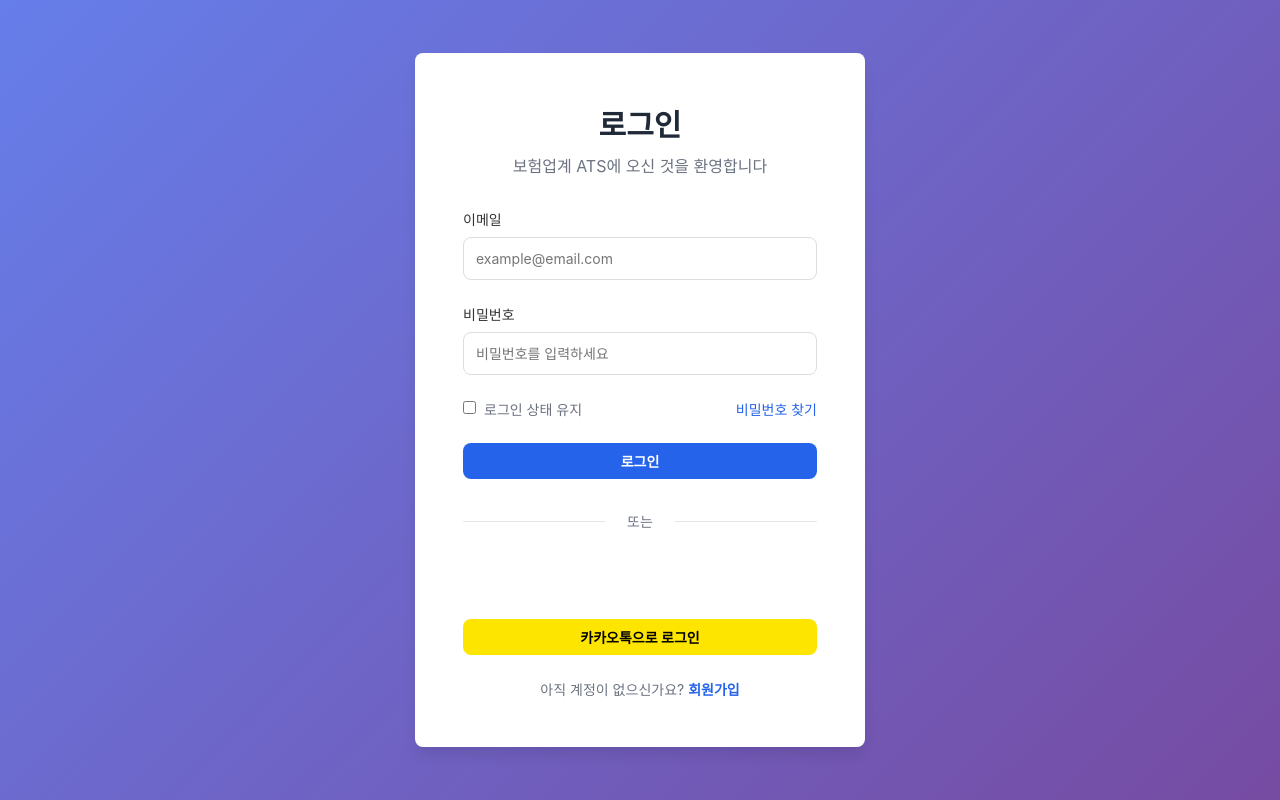
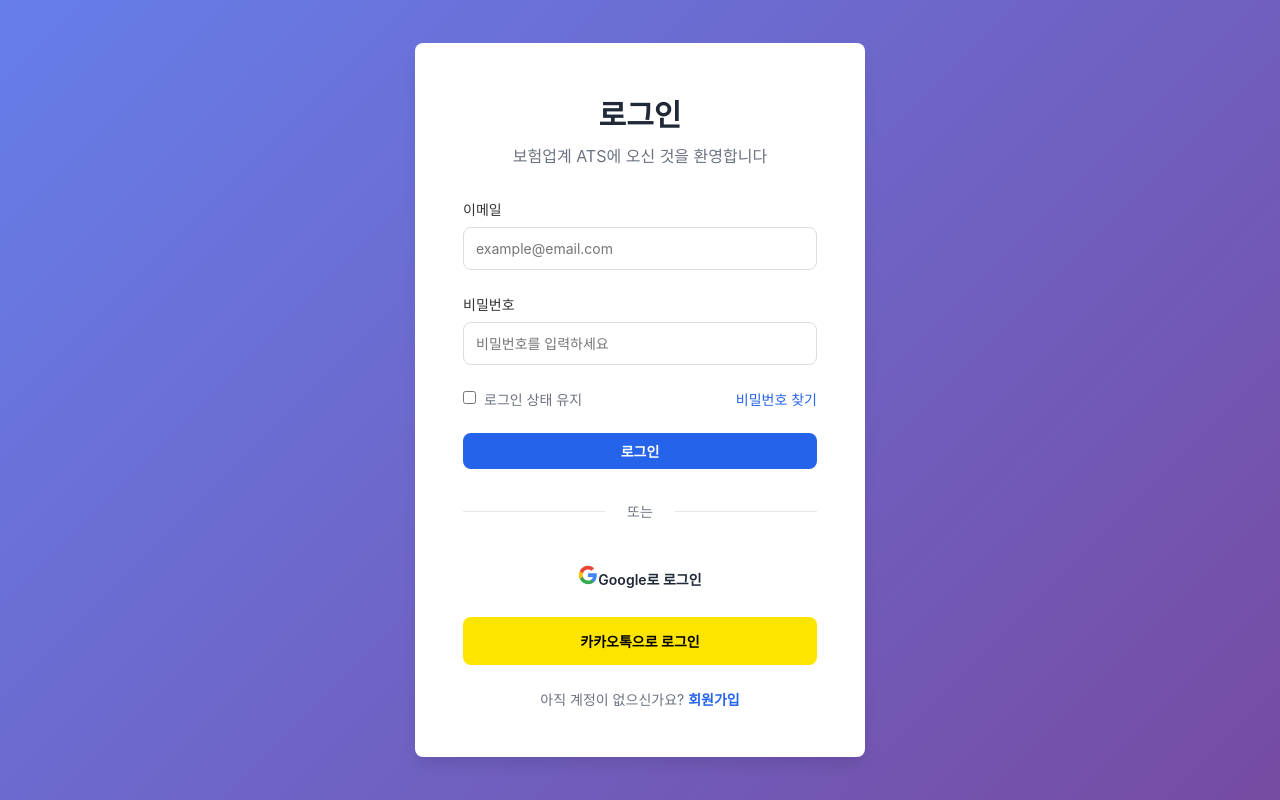
Before and after one commit to jewook-an/BHinSearch, a React (Create React App) app: page /login in a window 1280 px wide. Built offline with nearby package versions, Linux system fonts and the light colour scheme.

Commit message:
feat: Google 로그인 버튼 스타일 개선 및 Header 로그인 상태 처리

```diff
--- a/src/components/Layout/Header.js
+++ b/src/components/Layout/Header.js
@@ -1,8 +1,31 @@
-import React from 'react';
-import { Link } from 'react-router-dom';
+import React, { useState, useEffect } from 'react';
+import { Link, useNavigate } from 'react-router-dom';
 import './Header.css';
 
 const Header = () => {
+  const [isLoggedIn, setIsLoggedIn] = useState(false);
+  const navigate = useNavigate();
+
+  useEffect(() => {
+    // 로그인 상태 확인
+    const token = localStorage.getItem('access_token');
+    setIsLoggedIn(!!token);
+
+    // storage 이벤트로 다른 탭에서의 로그인/로그아웃 감지
+    const handleStorageChange = () => {
+      const token = localStorage.getItem('access_token');
+      setIsLoggedIn(!!token);
+    };
+    window.addEventListener('storage', handleStorageChange);
+    return () => window.removeEventListener('storage', handleStorageChange);
+  }, []);
+
+  const handleLogout = () => {
+    localStorage.removeItem('access_token');
+    setIsLoggedIn(false);
+    navigate('/');
+  };
+
   return (
     <header className="header">
       <div className="header-container">
@@ -18,10 +41,15 @@ const Header = () => {
         </nav>
 
         <div className="auth-buttons">
-          {/* 실제로는 로그인 상태에 따라 조건부 렌더링 */}
           <Link to="/dashboard" className="btn btn-outline">대시보드</Link>
-          <Link to="/login" className="btn btn-outline">로그인</Link>
-          <Link to="/register" className="btn btn-primary">회원가입</Link>
+          {isLoggedIn ? (
+            <button onClick={handleLogout} className="btn btn-outline">로그아웃</button>
+          ) : (
+            <>
+              <Link to="/login" className="btn btn-outline">로그인</Link>
+              <Link to="/register" className="btn btn-primary">회원가입</Link>
+            </>
+          )}
         </div>
       </div>
     </header>
--- a/src/pages/LoginPage.css
+++ b/src/pages/LoginPage.css
@@ -165,12 +165,22 @@
   font-weight: 500;
   cursor: pointer;
   transition: all 0.2s;
+  display: flex;
+  align-items: center;
+  justify-content: center;
+  gap: 10px;
+  font-size: var(--font-size-base);
+  height: 48px;
 }
 
 .btn-google {
   background-color: white;
   border: 1px solid var(--border-color);
   color: var(--text-primary);
+}
+
+.google-icon {
+  flex-shrink: 0;
 }
 
 .btn-google:hover {
--- a/src/pages/LoginPage.js
+++ b/src/pages/LoginPage.js
@@ -1,6 +1,6 @@
 import React, { useState } from 'react';
 import { Link, useNavigate } from 'react-router-dom';
-import { GoogleLogin } from '@react-oauth/google';
+import { useGoogleLogin } from '@react-oauth/google';
 import './LoginPage.css';
 
 const API_URL = process.env.REACT_APP_API_URL || 'http://localhost:8001/api/v1';
@@ -68,6 +68,42 @@ const LoginPage = () => {
     setError('Google 로그인에 실패했습니다. 다시 시도해주세요.');
   };
 
+  const googleLogin = useGoogleLogin({
+    onSuccess: async (tokenResponse) => {
+      setError('');
+      setLoading(true);
+      try {
+        // Google access token으로 사용자 정보 가져오기
+        const userInfoRes = await fetch('https://www.googleapis.com/oauth2/v3/userinfo', {
+          headers: { Authorization: `Bearer ${tokenResponse.access_token}` },
+        });
+        const userInfo = await userInfoRes.json();
+
+        // 백엔드로 사용자 정보 전송
+        const res = await fetch(`${API_URL}/auth/google`, {
+          method: 'POST',
+          headers: { 'Content-Type': 'application/json' },
+          body: JSON.stringify({
+            credential: tokenResponse.access_token,
+            email: userInfo.email,
+            name: userInfo.name,
+            picture: userInfo.picture,
+            sub: userInfo.sub
+          }),
+        });
+        const data = await res.json();
+        if (!res.ok) throw new Error(data.detail || 'Google 로그인에 실패했습니다');
+        localStorage.setItem('access_token', data.access_token);
+        navigate('/dashboard');
+      } catch (err) {
+        setError(err.message);
+      } finally {
+        setLoading(false);
+      }
+    },
+    onError: handleGoogleError,
+  });
+
   return (
     <div className="login-page">
       <div className="login-container">
@@ -131,15 +167,20 @@ const LoginPage = () => {
           </div>
 
           <div className="social-login">
-            <GoogleLogin
-              onSuccess={handleGoogleSuccess}
-              onError={handleGoogleError}
-              width="100%"
-              text="signin_with"
-              shape="rectangular"
-              logo_alignment="left"
-              locale="ko"
-            />
+            <button
+              className="btn btn-social btn-google"
+              type="button"
+              onClick={() => googleLogin()}
+              disabled={loading}
+            >
+              <svg className="google-icon" viewBox="0 0 24 24" width="20" height="20">
+                <path fill="#4285F4" d="M22.56 12.25c0-.78-.07-1.53-.2-2.25H12v4.26h5.92c-.26 1.37-1.04 2.53-2.21 3.31v2.77h3.57c2.08-1.92 3.28-4.74 3.28-8.09z"/>
+                <path fill="#34A853" d="M12 23c2.97 0 5.46-.98 7.28-2.66l-3.57-2.77c-.98.66-2.23 1.06-3.71 1.06-2.86 0-5.29-1.93-6.16-4.53H2.18v2.84C3.99 20.53 7.7 23 12 23z"/>
+                <path fill="#FBBC05" d="M5.84 14.09c-.22-.66-.35-1.36-.35-2.09s.13-1.43.35-2.09V7.07H2.18C1.43 8.55 1 10.22 1 12s.43 3.45 1.18 4.93l2.85-2.22.81-.62z"/>
+                <path fill="#EA4335" d="M12 5.38c1.62 0 3.06.56 4.21 1.64l3.15-3.15C17.45 2.09 14.97 1 12 1 7.7 1 3.99 3.47 2.18 7.07l3.66 2.84c.87-2.6 3.3-4.53 6.16-4.53z"/>
+              </svg>
+              Google로 로그인
+            </button>
             <button className="btn btn-social btn-kakao">
               카카오톡으로 로그인
             </button>
```
Also changed, not shown: 1 other file (tests, documents, lock files or other folders).
